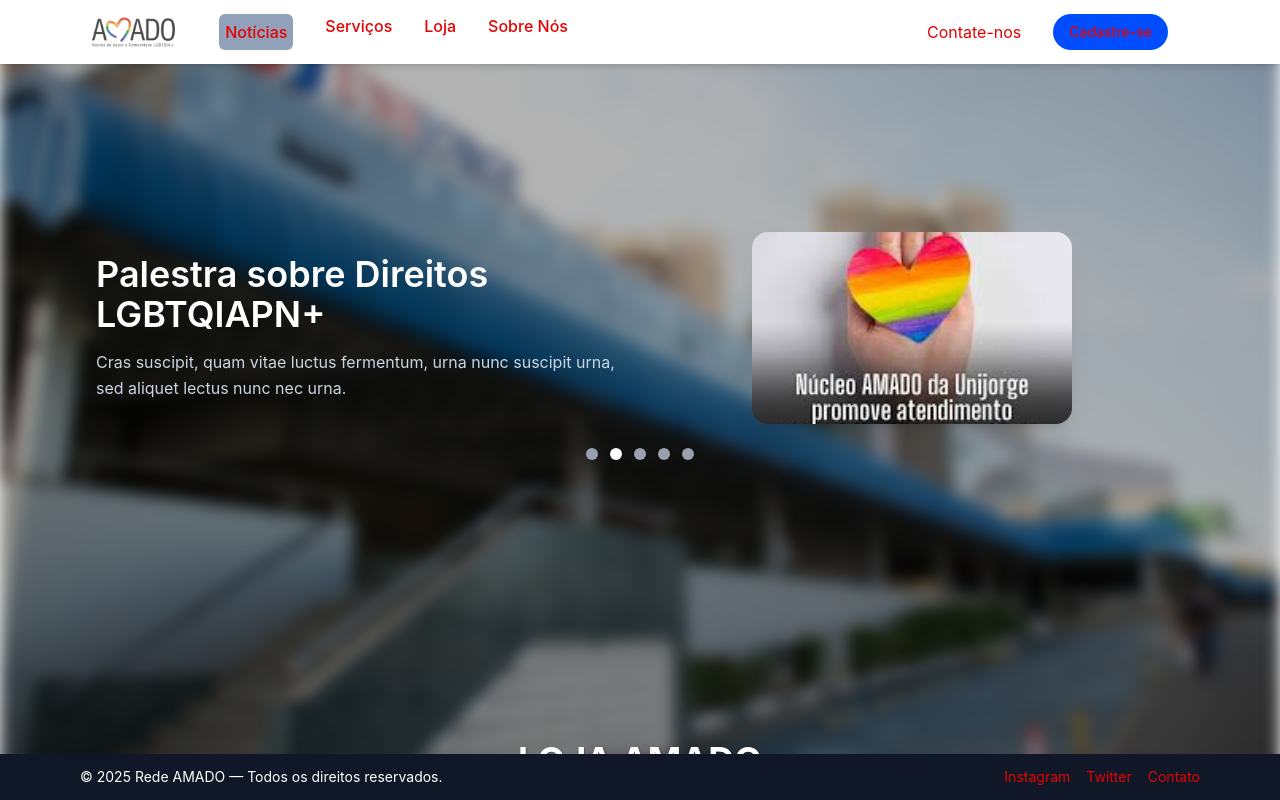
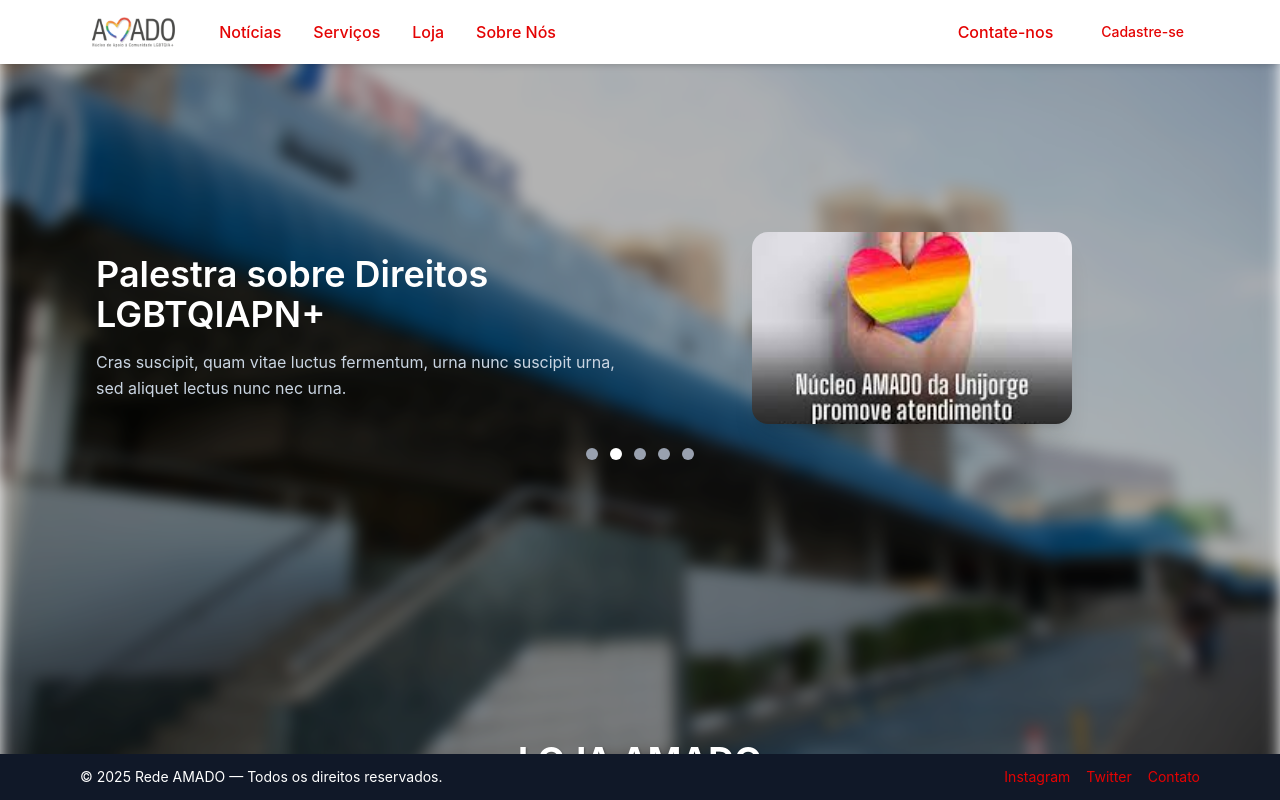
Before and after one commit to Rede-AMADO/rede-amado, a React (Vite) app in the folder frontend/: page / in a window 1280 px wide. Shown: the top 800 px of the page. Built offline with nearby package versions, Linux system fonts and the light colour scheme.

Commit message:
fex: correção do header

```diff
--- a/frontend/src/components/Header.jsx
+++ b/frontend/src/components/Header.jsx
@@ -13,19 +13,17 @@ function Header({ onOpenAuth, isLoggedIn, userEmail }) {
 					<nav className="px-8">
 						<ul className="flex space-x-8">
 							<li>
-								<button className="rounded-md bg-slate-400 p-1.5">
 								<a
 									href="#noticias-slider"
-										className="text-gray-700 hover:text-gray-900 transition-colors duration-200 font-medium"
+									className="text-black hover:text-gray-600 transition-colors duration-200 font-medium"
 								>
 									Notícias
 								</a>
-								</button>
 							</li>
 							<li>
 								<a
 									href="#servicos"
-									className="text-gray-700 hover:text-gray-900 transition-colors duration-200 font-medium"
+									className="text-black hover:text-gray-600 transition-colors duration-200 font-medium"
 								>
 									Serviços
 								</a>
@@ -33,7 +31,7 @@ function Header({ onOpenAuth, isLoggedIn, userEmail }) {
 							<li>
 								<a
 									href="#produtos"
-									className="text-gray-700 hover:text-gray-900 transition-colors duration-200 font-medium"
+									className="text-black hover:text-gray-600 transition-colors duration-200 font-medium"
 								>
 									Loja
 								</a>
@@ -41,7 +39,7 @@ function Header({ onOpenAuth, isLoggedIn, userEmail }) {
 							<li>
 								<a
 									href="#sobre-nos"
-									className="text-gray-700 hover:text-gray-900 transition-colors duration-200 font-medium"
+									className="text-black hover:text-gray-600 transition-colors duration-200 font-medium"
 								>
 									Sobre Nós
 								</a>
@@ -50,20 +48,16 @@ function Header({ onOpenAuth, isLoggedIn, userEmail }) {
 					</nav>
 				</div>
 
-				<nav className="px-8">
-					<ul className="flex items-center space-x-8">
-						<li>
-							<button>Contate-nos</button>
-						</li>
+				<div className="flex items-center space-x-8">
+					<button className="text-black hover:text-gray-600 font-medium">Contate-nos</button>
 					{isLoggedIn && (
-							<li>
 						<button
 							onClick={() => setIsCarrinhoOpen(true)}
 							className="relative p-2"
 						>
 							<svg
 								xmlns="http://www.w3.org/2000/svg"
-										className="h-6 w-6"
+								className="h-6 w-6 text-black"
 								fill="none"
 								viewBox="0 0 24 24"
 								stroke="currentColor"
@@ -76,29 +70,25 @@ function Header({ onOpenAuth, isLoggedIn, userEmail }) {
 								/>
 							</svg>
 							{totalItens > 0 && (
-										<span className="absolute -top-1 -right-1 bg-red-500 text-white text-xs rounded-full h-5 w-5 flex items-center justify-center">
+								<span className="absolute -top-1 -right-1 bg-black text-white text-xs rounded-full h-5 w-5 flex items-center justify-center">
 									{totalItens}
 								</span>
 							)}
 						</button>
-							</li>
 					)}
-						<li>
 					{isLoggedIn ? (
-								<span className="text-sm font-medium text-gray-800">
+						<span className="text-sm font-medium text-black">
 							{userEmail}
 						</span>
 					) : (
 						<button
 							onClick={onOpenAuth}
-									className="text-sm font-medium bg-[var(--color-blue)] hover:bg-[var(--color-purple)] text-white px-4 py-2 rounded-full transition"
+							className="text-sm font-medium text-black hover:text-gray-600 px-4 py-2 rounded-full transition"
 						>
 							Cadastre-se
 						</button>
 					)}
-						</li>
-					</ul>
-				</nav>
+				</div>
 			</div>
 			<CarrinhoModal />
 		</header>
```
Lines whose indentation alone changed are shown as unchanged.
